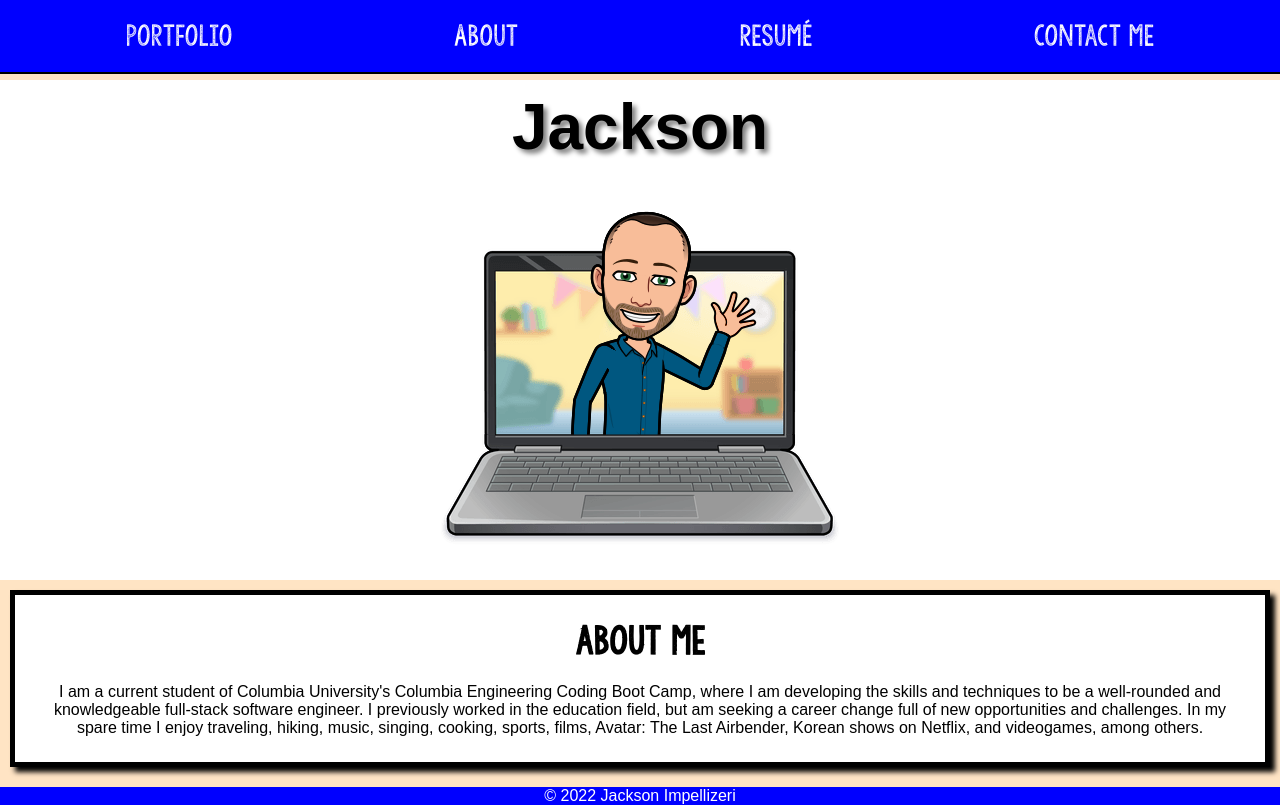
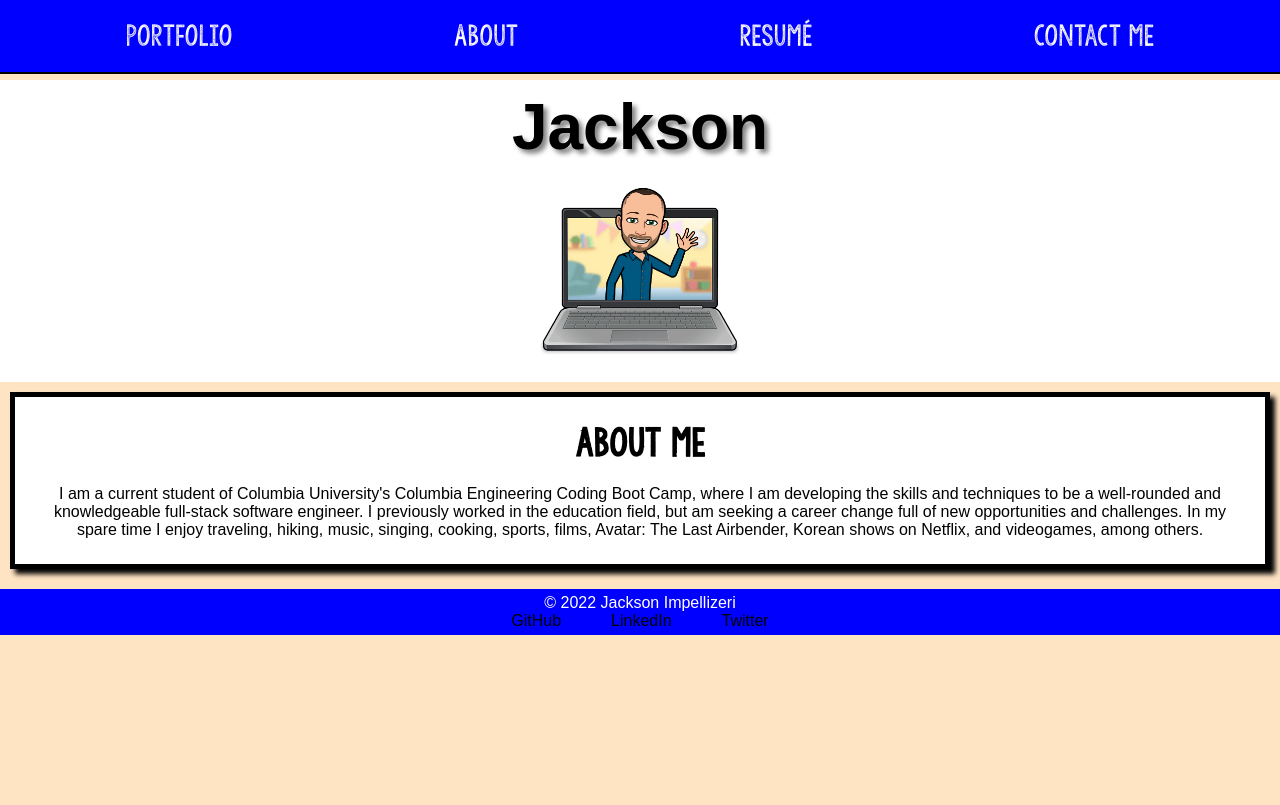
Before and after one commit to Jaxpi/react-portfolio, a React (Create React App) app: page / in a window 1280 px wide. Built offline with nearby package versions, Linux system fonts and the light colour scheme; a web font is replaced by a local one.

Commit message:
added links to footer, altered css for portfolio projects

```diff
--- a/src/App.css
+++ b/src/App.css
@@ -81,6 +81,10 @@ h1:hover {
   transform: scale(110%);
 }
 
+img {
+  width: 200px;
+}
+
 img:hover {
   transform: scale(110%);
   filter: drop-shadow(5px 5px 5px black);
@@ -110,7 +114,7 @@ nav ul li {
   padding: 5px;
 }
 
-.nav-link:active {
+.nav-link:active, .nav-link:focus {
   color: red;
 }
 
@@ -187,28 +191,16 @@ h2:hover {
 
 .portfolioimages {
   display: flex;
-  flex-flow: row wrap;
+  flex-direction: row;
+  /* flex-flow: row wrap; */
 }
 
-#primary {
-  flex: 25%;
-}
-
-#primary figure img {
-  width: 900px;
-  height: auto;
-  max-width: 66vw;
-  margin-top: 25px;
-  margin-bottom: 20px;
-  border: 1px solid black;;
-}
-
-#secondary {
+#projects {
   height: auto;
   flex: 10%;
 }
 
-#secondary figure img {
+#projects figure img {
   width: 250px;
   margin: 20px;
   max-width: 33vw;
@@ -269,7 +261,15 @@ button:hover {
 footer {
   text-align: center;
   color: white;
-  background-color: blue
+  background-color: blue;
+  padding: 5px;
+}
+
+footer a {
+  text-decoration: none;
+  color: black;
+  margin: 20px;
+  padding: 5px;
 }
 
 @media screen and (max-width: 600px) {
--- a/src/components/footer.js
+++ b/src/components/footer.js
@@ -2,6 +2,9 @@ const Footer = () => {
   return (
     <footer>
       <p>&copy; 2022 Jackson Impellizeri</p>
+      <a href="https://github.com/Jaxpi">GitHub</a>
+      <a href="https://linkedin.com">LinkedIn</a>
+      <a href="https://twitter.com">Twitter</a>
     </footer>
   );
 };
--- a/src/components/pages/portfolio.js
+++ b/src/components/pages/portfolio.js
@@ -3,13 +3,11 @@ const Portfolio = () => {
     <section class="portfolio" id="portfolio">
       <h2>Portfolio</h2><br></br>
       <div class="portfolioimages">
-        <div id="primary">
+        <div id="projects">
           <figure>
             <figcaption>Boot Camp Study Guide</figcaption><a href="https://jaxpi.github.io/prework-study-guide/"><img src="./images/PWSG.png" alt="Screenshot of Study Guide" /></a>
           </figure>
-        </div>
 
-        <div id="secondary">
           <figure>
             <figcaption>PWA Text Editor App</figcaption><a href="https://jaxpi-pwa-text-editor.herokuapp.com/"><img src="./images/Coming.png" alt="Screenshot of Code Refactor for Horiseon" /></a>
           </figure>
```
Also changed, not shown: src/App.js (+4 -16 lines).
